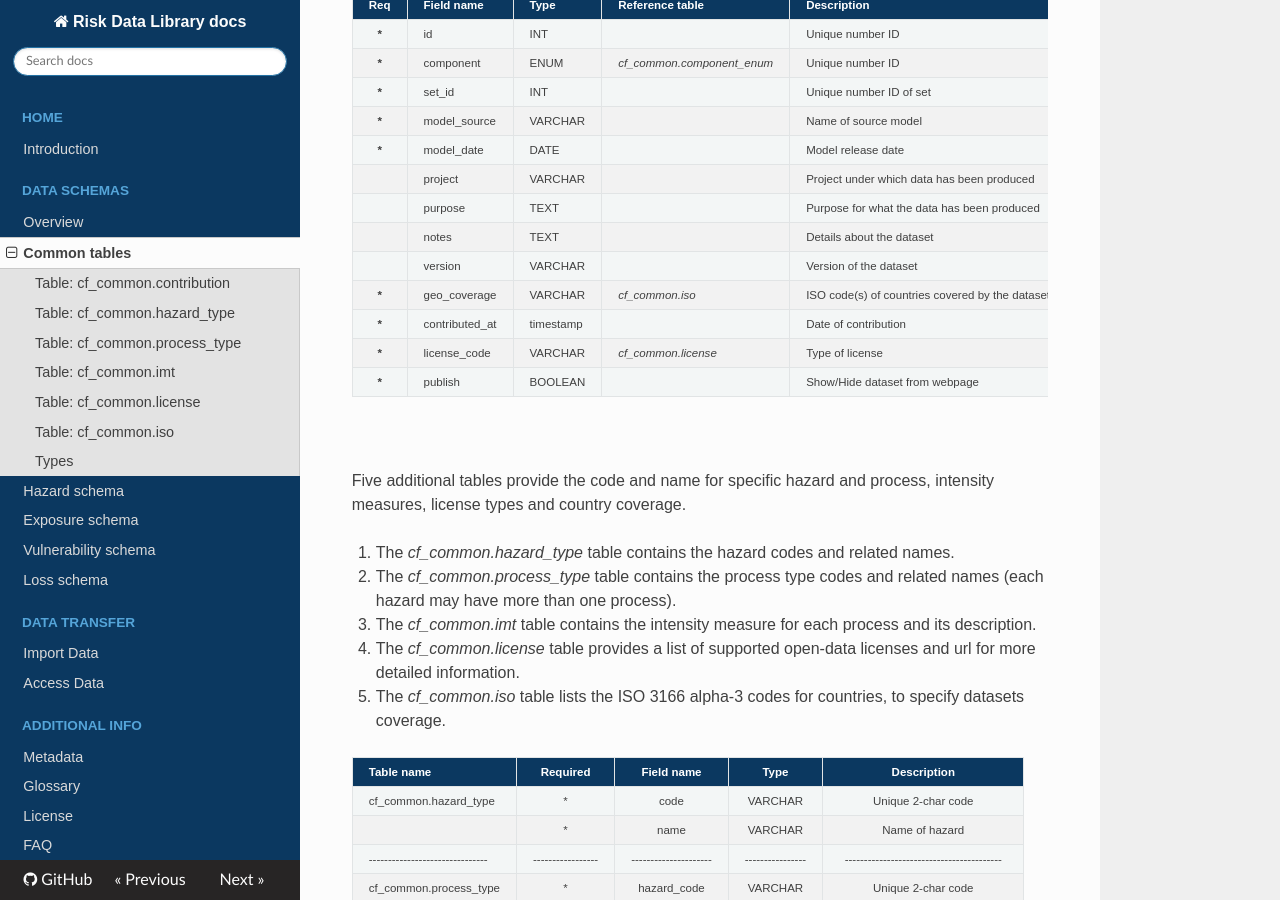
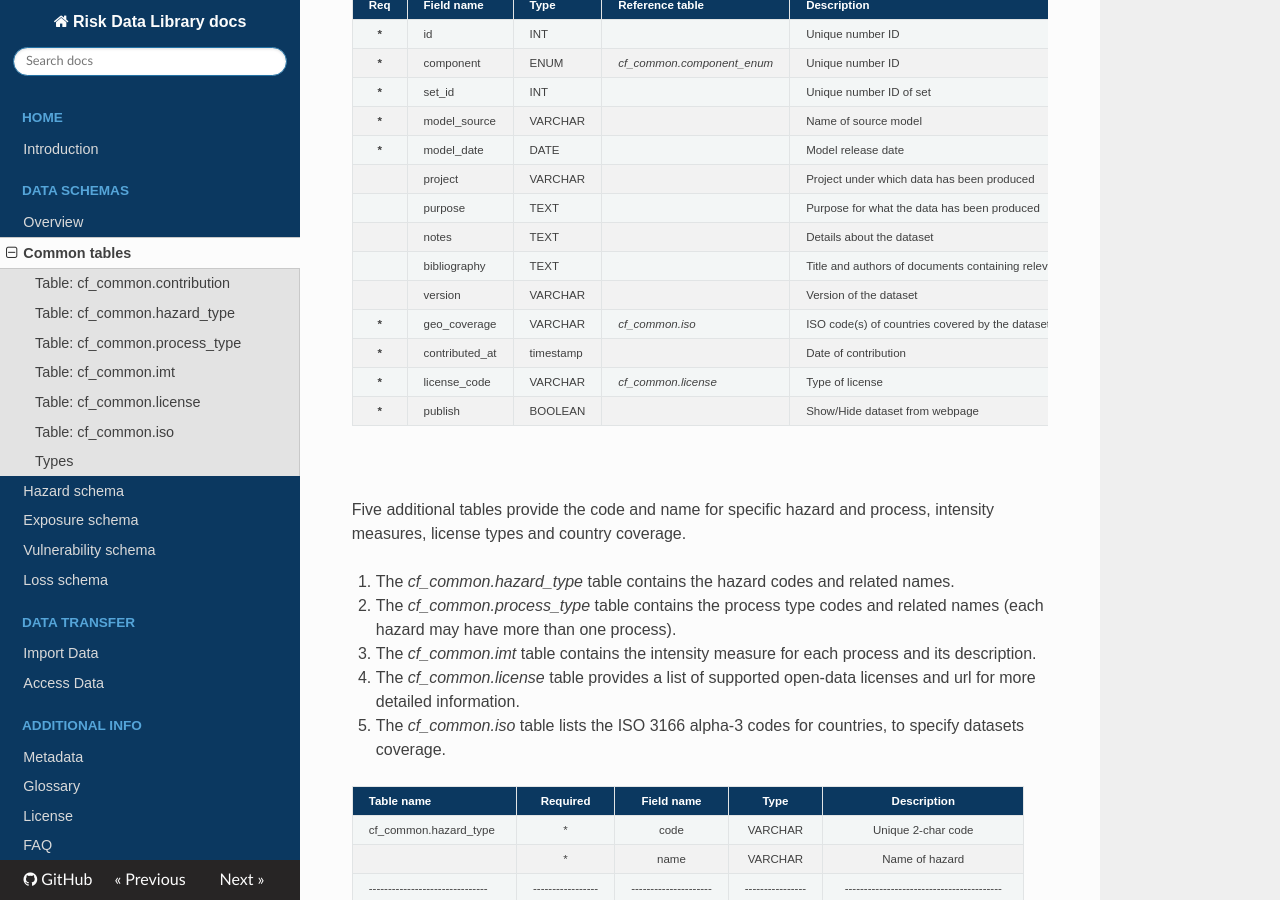
Before and after one commit to GFDRR/rdl-doc, an MkDocs documentation site: the page built from docs/common.md, in a window 1280 px wide and 900 px high, scrolled down 406 px. Built offline with MkDocs 1.6.1, drawn with Linux system fonts in a browser that asks for light colours; nearby versions of some CDN libraries.

Commit message:
Update common.md

```diff
--- a/docs/common.md
+++ b/docs/common.md
@@ -16,6 +16,7 @@ The _hazard.contribution_ table includes general information about the dataset,
 | | project | VARCHAR | | Project under which data has been produced |
 | | purpose | TEXT | | Purpose for what the data has been produced |
 | | notes | TEXT | | Details about the dataset |
+| | bibliography | TEXT | | Title and authors of documents containing relevant information |
 | | version | VARCHAR | | Version of the dataset |
 | **\*** | geo\_coverage | VARCHAR | _cf\_common.iso_ | ISO code(s) of countries covered by the dataset, comma-separated |
 | **\*** | contributed\_at | timestamp | | Date of contribution |
```
